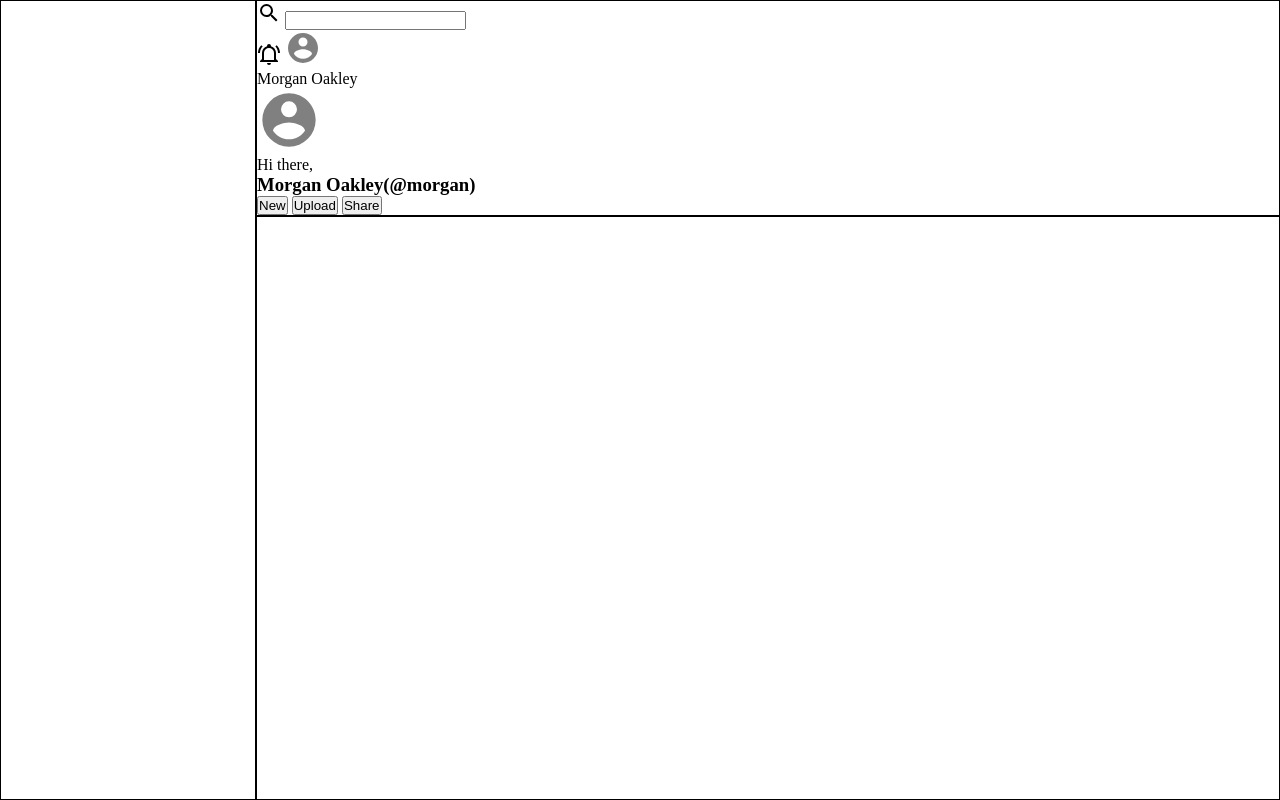
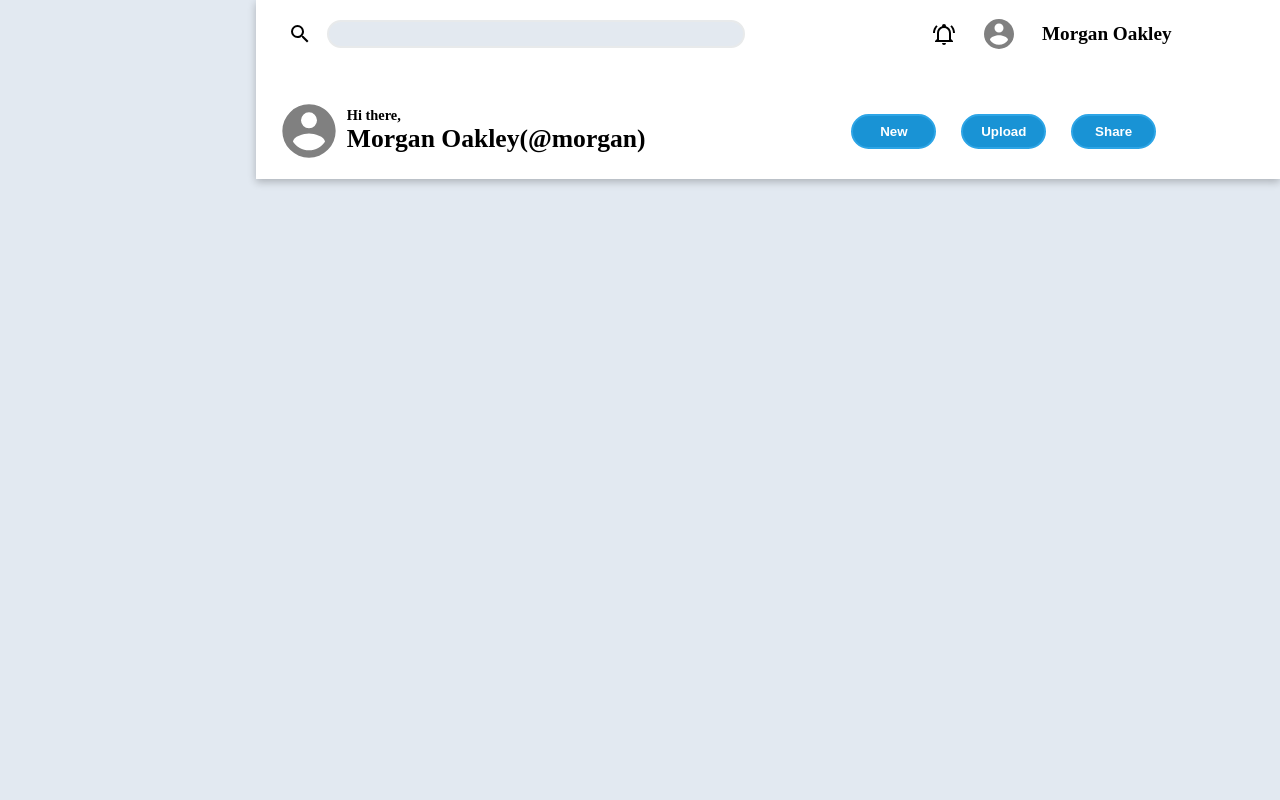
Before and after one commit to rahmanaga/admin-dashboard, a plain HTML site: page index.html in a window 1280 px wide. Drawn offline with Linux system fonts and the light colour scheme.

Commit message:
Add styles to the header

```diff
--- a/style.css
+++ b/style.css
@@ -6,6 +6,7 @@
 html,
 body {
   height: 100%;
+  background-color: #e2e9f1;
 }
 .container {
   height: 100%;
@@ -15,15 +16,96 @@ body {
   grid-template-rows: 1fr 4fr;
 }
 
+.searchBar,
+.buttons,
+.notificationBar,
+.introduction {
+  padding: 16px;
+}
+
+.searchBar {
+  display: flex;
+  align-items: center;
+  gap: 15px;
+  padding-left: 2rem;
+}
+
+.searchBar input {
+  flex: 1;
+  border-radius: 15px;
+  border-style: solid;
+  border-color: #e8eaeb;
+  background-color: #e3e9f0;
+  font-size: 1.1rem;
+  padding: 0.1rem 0;
+}
+
+.notificationBar {
+  display: flex;
+  justify-content: center;
+  align-items: center;
+  gap: 25px;
+  padding-right: 0;
+  padding-left: 3rem;
+}
+
+.introduction {
+  display: grid;
+  grid-template-columns: 1fr 4fr;
+  justify-self: start;
+  line-height: 1.2;
+}
+
+.introduction svg {
+  grid-row: 1/3;
+  justify-self: center;
+}
+
+.introduction p {
+  font-weight: 600;
+  font-size: 0.9rem;
+  display: flex;
+  align-items: flex-end;
+}
+
+.notificationBar p {
+  font-weight: bold;
+  font-size: 1.2rem;
+}
+
+.introduction h3 {
+  font-size: 1.6rem;
+}
+
+.buttons {
+  display: flex;
+  justify-content: center;
+  padding-right: 4rem;
+  align-items: center;
+  gap: 25px;
+}
+
+.buttons button {
+  background-color: #1993d5;
+  border-color: #2da5e6;
+  border-radius: 30px;
+  padding: 0.5rem 1rem;
+  color: #fff;
+  border-style: solid;
+  width: 20%;
+  font-weight: 700;
+}
+
 .sidebar {
   grid-row: 1/3;
-  border: 1px solid black;
 }
 
 .header {
-  border: 1px solid black;
+  display: grid;
+  grid-template-columns: repeat(2, 1fr);
+  gap: 15px;
+  background-color: #fff;
+  box-shadow: rgba(0, 0, 0, 0.24) 0px 3px 8px;
+  -webkit-box-shadow: rgba(0, 0, 0, 0.24) 0px 3px 8px;
+  -moz-box-shadow: rgba(0, 0, 0, 0.24) 0px 3px 8px;
 }
-
-.main {
-  border: 1px solid black;
-}
```
